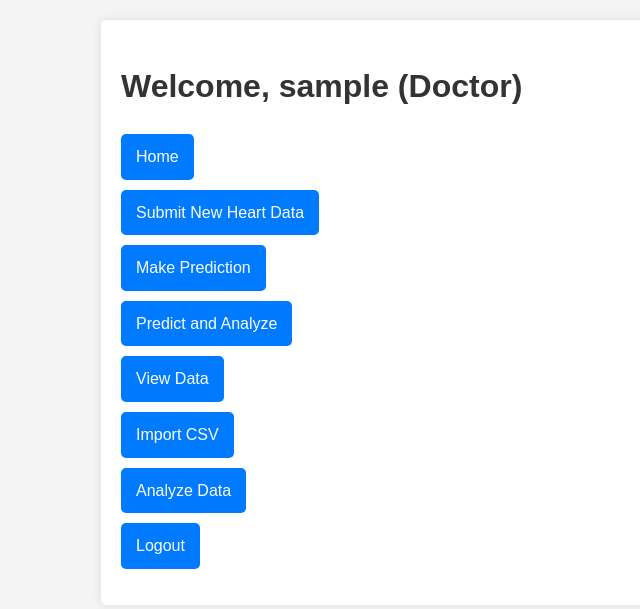
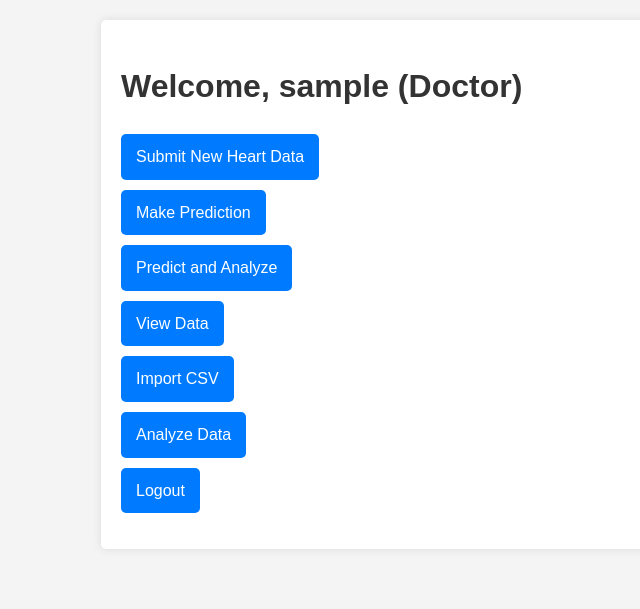
Before and after one commit to aliattia2/BeatCare, a Flask app: page /doctor_dashboard in a window 1280 px wide. Shown: the top 609 px of the page, without its empty margins (119-759 px from the left). Run offline with Flask 3, Linux system fonts and the light colour scheme; the visitor is signed in with stand-in values (Sample User, id 1).

Commit message:
Update doctor_dashboard.html

```diff
--- a/templates/doctor_dashboard.html
+++ b/templates/doctor_dashboard.html
@@ -47,7 +47,6 @@
     <div class="container">
         <h1>Welcome, {{ username }} (Doctor)</h1>
         <ul>
-            <li><a href="{{ url_for('index') }}">Home</a></li>
             <li><a href="{{ url_for('submit_form') }}">Submit New Heart Data</a></li>
             <li><a href="{{ url_for('make_prediction') }}">Make Prediction</a></li>
             <li><a href="{{ url_for('predict') }}">Predict and Analyze</a></li>
```
